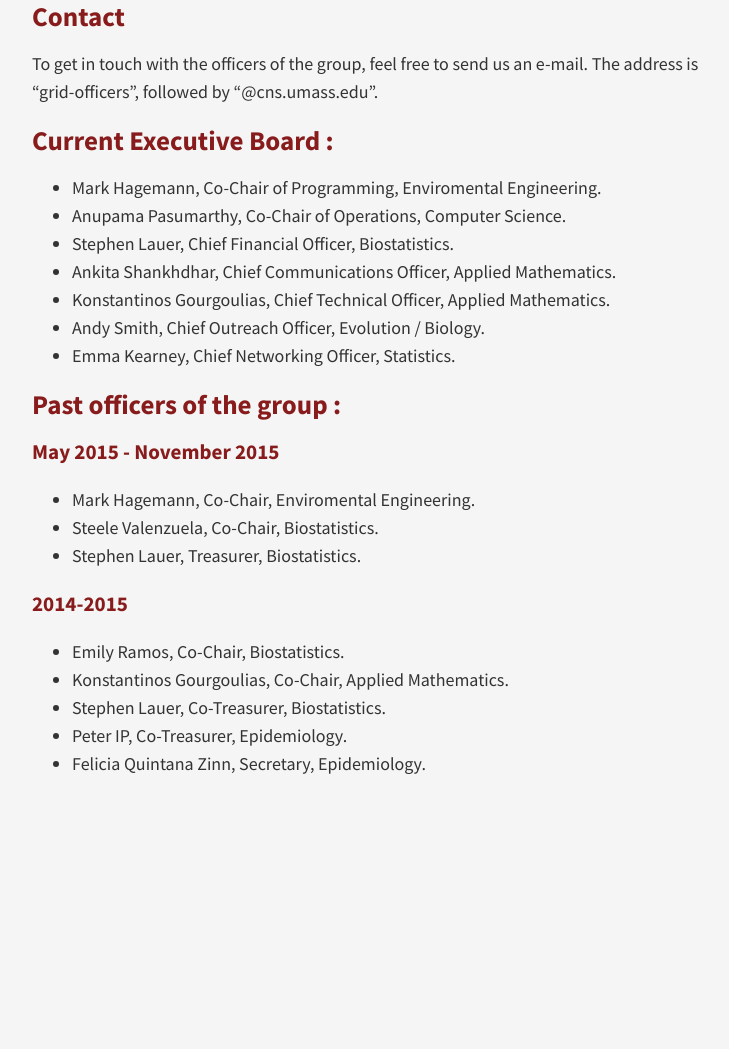
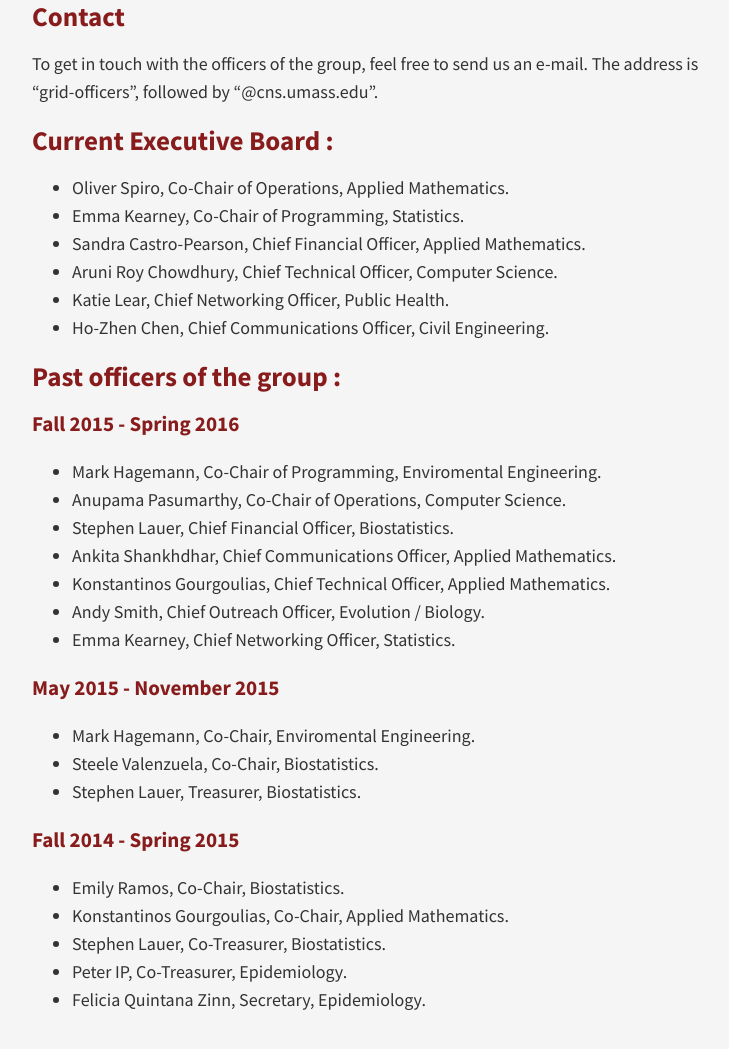
Before and after one commit to gridclub/gridclub.github.io, a Jekyll site: the page built from contact/index.md, in a window 1280 px wide, cut to the strip 209-1343 px from the top of the page. Shown: the top 1049 px of the strip, without its empty margins (253-982 px from the left). Built offline with Jekyll 4.4.1, drawn with Linux system fonts in a browser that asks for light colours; nearby versions of some CDN libraries; before the commit the page ends 1107 px from its top, so only the background shows below that.

Commit message:
Added new officers!

```diff
--- a/contact/index.md
+++ b/contact/index.md
@@ -7,6 +7,18 @@ To get in touch with the officers of the group, feel free to send us an e-mail.
 
 ## Current Executive Board :
 
+* Oliver Spiro, Co-Chair of Operations, Applied Mathematics.
+* Emma Kearney, Co-Chair of Programming, Statistics.
+* Sandra Castro-Pearson, Chief Financial Officer, Applied Mathematics.
+* Aruni Roy Chowdhury, Chief Technical Officer, Computer Science.
+* Katie Lear, Chief Networking Officer, Public Health.
+* Ho-Zhen Chen, Chief Communications Officer, Civil Engineering.
+
+
+## Past officers of the group :
+
+
+### Fall 2015 - Spring 2016
 * Mark Hagemann, Co-Chair of Programming, Enviromental Engineering.
 * Anupama Pasumarthy, Co-Chair of Operations, Computer Science.
 * Stephen Lauer, Chief Financial Officer, Biostatistics.
@@ -15,14 +27,13 @@ To get in touch with the officers of the group, feel free to send us an e-mail.
 * Andy Smith, Chief Outreach Officer, Evolution / Biology.
 * Emma Kearney, Chief Networking Officer, Statistics.
 
-## Past officers of the group :
 
 ### May 2015 - November 2015
 * Mark Hagemann, Co-Chair, Enviromental Engineering.
 * Steele Valenzuela, Co-Chair, Biostatistics.
 * Stephen Lauer, Treasurer, Biostatistics.
 
-### 2014-2015
+### Fall 2014 - Spring 2015
 
 * Emily Ramos, Co-Chair, Biostatistics.
 * Konstantinos Gourgoulias, Co-Chair, Applied Mathematics.
```
